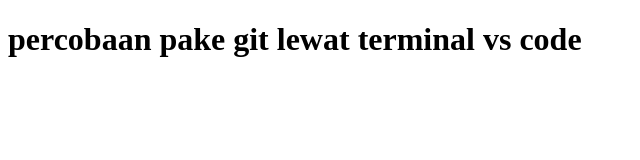
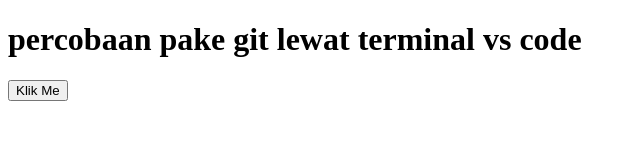
Before and after one commit to fachry99/HTML-CSS-Javasript, a plain HTML site: page index.html in a window 1280 px wide. Shown: the whole page, without its empty margins (0-640 px from the left). Drawn offline with Linux system fonts and the light colour scheme.

Commit message:
tambah tag button

```diff
--- a/index.html
+++ b/index.html
@@ -7,5 +7,6 @@
 </head>
 <body>
     <h1>percobaan pake git lewat terminal vs code</h1>
+    <button type="submit">Klik Me</button>
 </body>
 </html>
```
